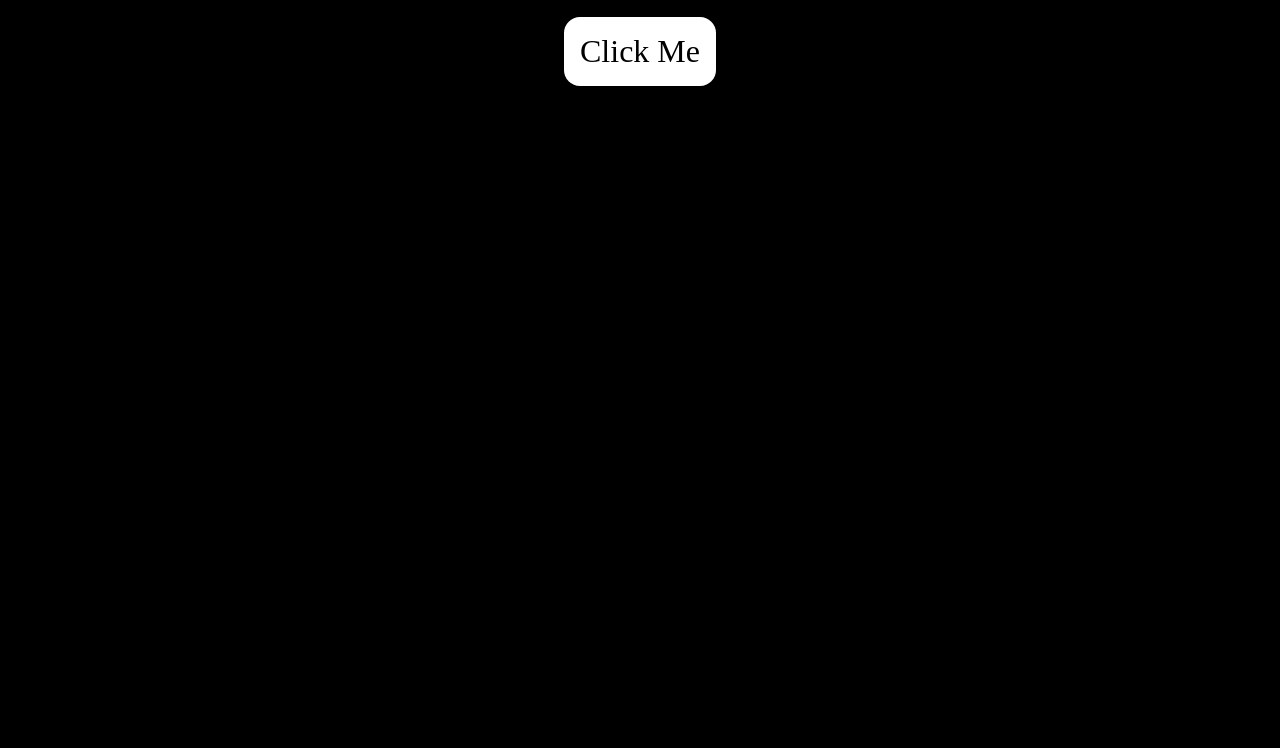
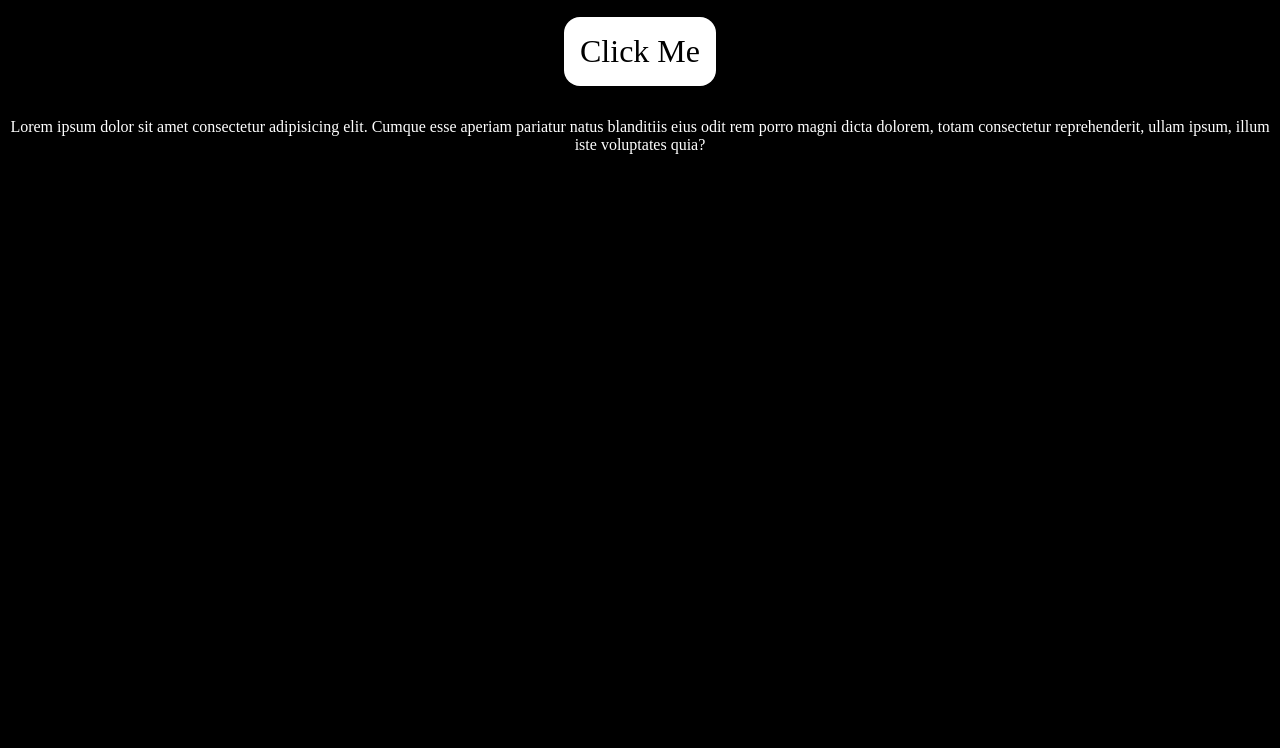
Before and after one commit to DevMasen/git-test, a plain HTML site: page index.html in a window 1280 px wide. Shown: the part 52-800 px from the top of the page. Drawn offline with Linux system fonts and the light colour scheme.

Commit message:
feat: article added to html

```diff
--- a/index.html
+++ b/index.html
@@ -12,6 +12,8 @@
     <div class="btn-container">
         <button class="btn">Click Me</button>
     </div>
-
+    <article>
+        Lorem ipsum dolor sit amet consectetur adipisicing elit. Cumque esse aperiam pariatur natus blanditiis eius odit rem porro magni dicta dolorem, totam consectetur reprehenderit, ullam ipsum, illum iste voluptates quia?
+    </article>
 </body>
 </html>
--- a/style.css
+++ b/style.css
@@ -31,3 +31,9 @@ h1{
         transform: scale(0.9);
     }
 }
+
+article{
+    text-align: center;
+    font-size: 1rem;
+    margin-top: 2rem;
+}
```
